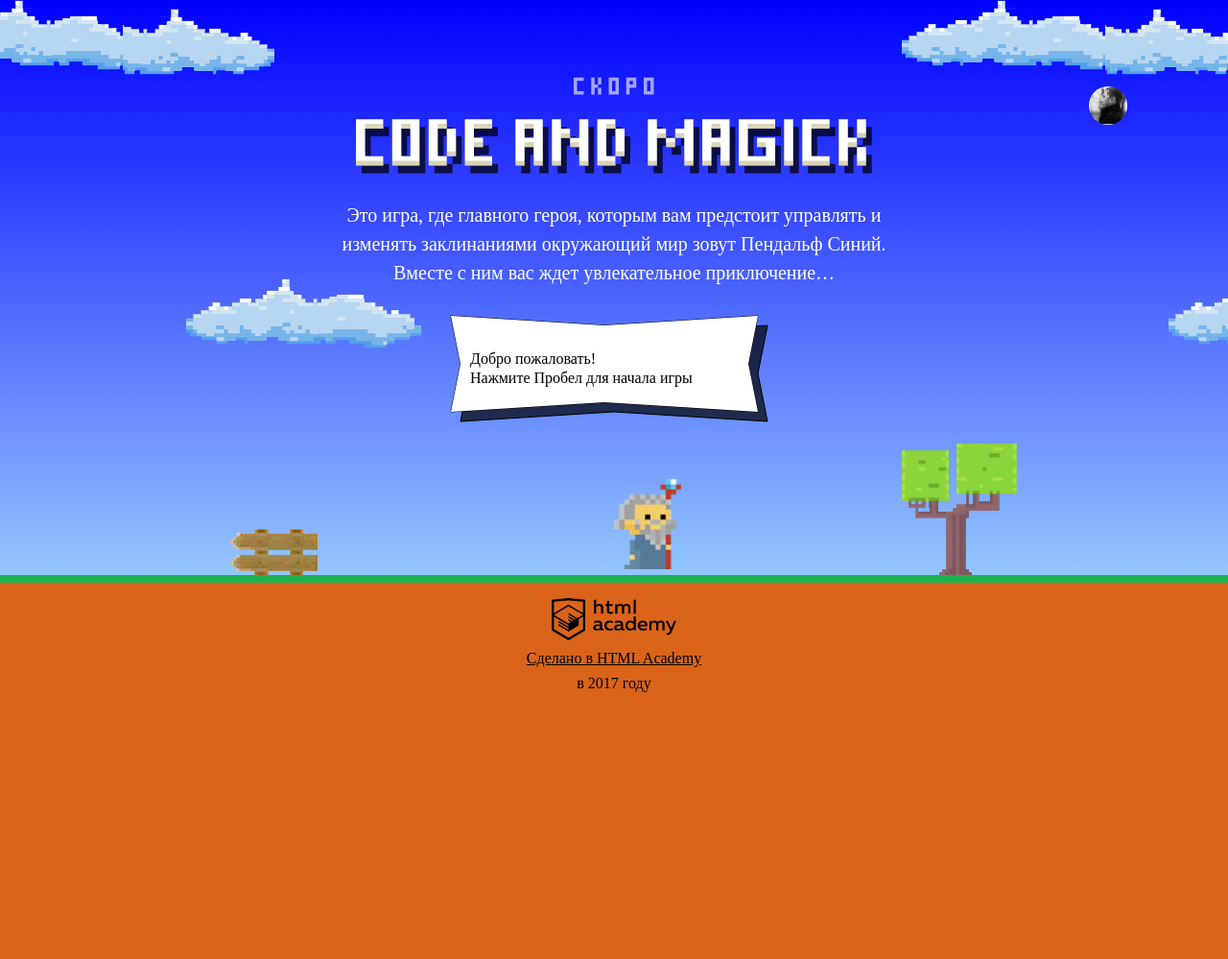
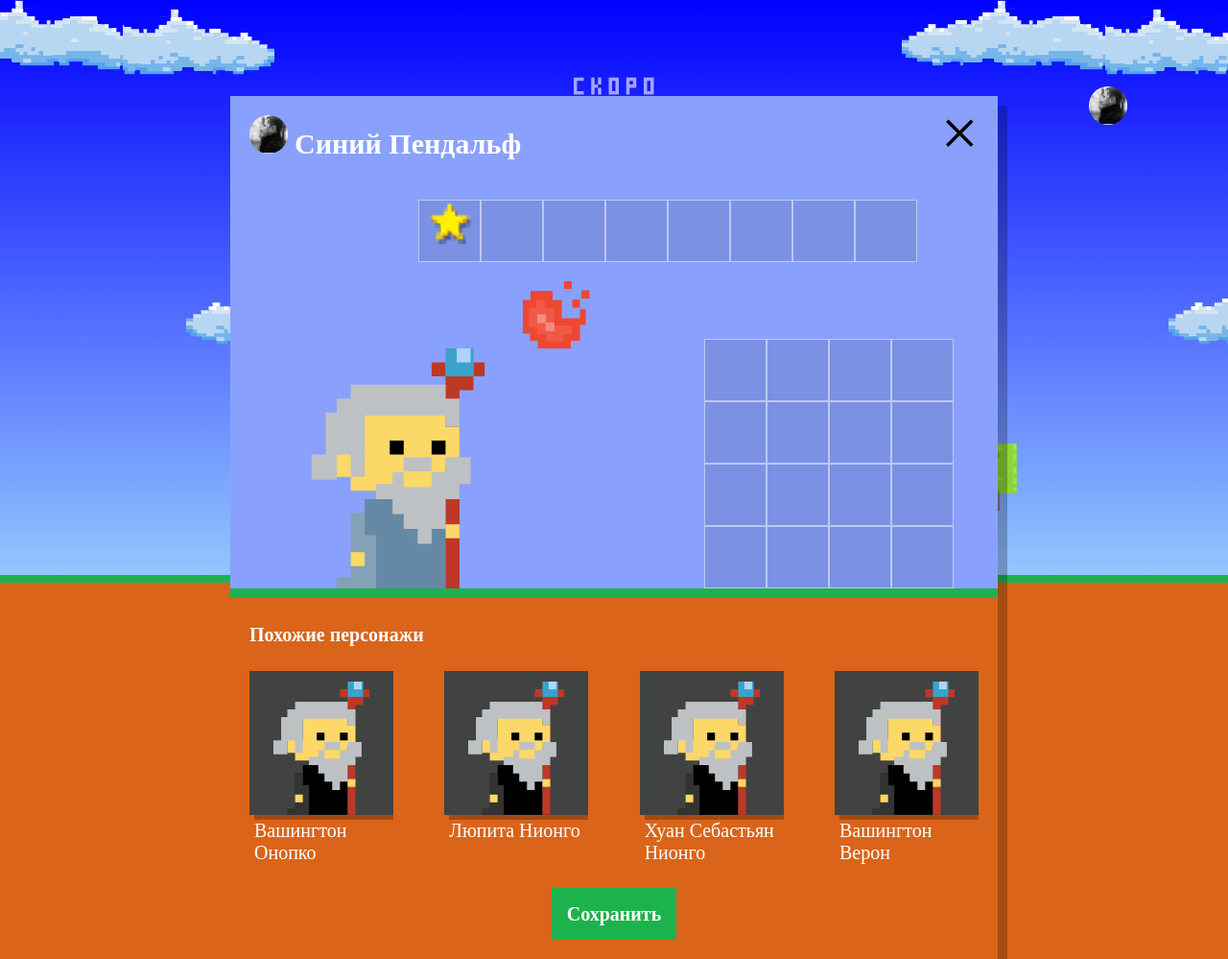
Before and after one commit to thitrylynx/289641-code-and-magick, a website: page index.html in a window 1280 px wide. Shown: the whole page at 96% size. Before the commit the page ends 800 px from the top, so only its background shows below. Drawn offline with Linux system fonts and the light colour scheme; a web font is replaced by a local one.

Commit message:
Add setup menu. Add wizard's name.

```diff
--- a/index.html
+++ b/index.html
@@ -172,7 +172,7 @@
     <p class="setup-similar-label"></p>
   </div>
 </template>
-
+<script src="./js/setup.js"></script>
 <script>
   var fireballSize = 22;
   var getFireballSpeed = function(left) {
--- /dev/null
+++ b/js/setup.js
@@ -0,0 +1,50 @@
+'use strict';
+
+var userDialog = document.querySelector('.setup');
+userDialog.classList.remove('hidden');
+document.querySelector('.setup-similar').classList.remove('hidden');
+
+var similarListElement = document.querySelector('.setup-similar-list');
+var similarWizardTemplate = document.querySelector('#similar-wizard-template').content;
+var WIZARD_FIRST_NAMES = ['Иван', 'Хуан Себастьян', 'Мария', 'Кристоф', 'Виктор', 'Юлия', 'Люпита', 'Вашингтон'];
+var WIZARD_LAST_NAMES = ['да Марья', 'Верон', 'Мирабелла', 'Вальц', 'Онопко', 'Топольницкая', 'Нионго', 'Ирвинг'];
+var COAT_COLORS = ['rgb(101, 137, 164)', 'rgb(241, 43, 107)', 'rgb(146, 100, 161)', 'rgb(56, 159, 117)', 'rgb(215, 210, 55)', 'rgb(0, 0, 0)'];
+var EYES_COLORS = ['black', 'red', 'blue', 'yellow', 'green'];
+
+
+var wizards = [
+  {
+    firstName: WIZARD_FIRST_NAMES[Math.floor(Math.random() * (WIZARD_FIRST_NAMES.length))],
+    lastName: WIZARD_LAST_NAMES[Math.floor(Math.random() * (WIZARD_LAST_NAMES.length))],
+    coatColor: COAT_COLORS[Math.floor(Math.random() * (COAT_COLORS.length))],
+    eyesColor: EYES_COLORS[Math.floor(Math.random() * (EYES_COLORS.length))]
+  },
+  {
+    firstName: WIZARD_FIRST_NAMES[Math.floor(Math.random() * (WIZARD_FIRST_NAMES.length))],
+    lastName: WIZARD_LAST_NAMES[Math.floor(Math.random() * (WIZARD_LAST_NAMES.length))],
+    coatColor: COAT_COLORS[Math.floor(Math.random() * (COAT_COLORS.length))],
+    eyesColor: EYES_COLORS[Math.floor(Math.random() * (EYES_COLORS.length))]
+  },
+  {
+    firstName: WIZARD_FIRST_NAMES[Math.floor(Math.random() * (WIZARD_FIRST_NAMES.length))],
+    lastName: WIZARD_LAST_NAMES[Math.floor(Math.random() * (WIZARD_LAST_NAMES.length))],
+    coatColor: COAT_COLORS[Math.floor(Math.random() * (COAT_COLORS.length))],
+    eyesColor: EYES_COLORS[Math.floor(Math.random() * (EYES_COLORS.length))]
+  },
+  {
+    firstName: WIZARD_FIRST_NAMES[Math.floor(Math.random() * (WIZARD_FIRST_NAMES.length))],
+    lastName: WIZARD_LAST_NAMES[Math.floor(Math.random() * (WIZARD_LAST_NAMES.length))],
+    coatColor: COAT_COLORS[Math.floor(Math.random() * (COAT_COLORS.length))],
+    eyesColor: EYES_COLORS[Math.floor(Math.random() * (EYES_COLORS.length))]
+  }
+];
+var test = wizards[0];
+var test2 = wizards[1];
+var test3 = wizards[2];
+var test4 = wizards[3];
+
+for (var i = 0; i < 4; i++) {
+  var wizardElement = similarWizardTemplate.cloneNode(true);
+  wizardElement.querySelector('.setup-similar-label').textContent = wizards[i].firstName + ' ' + wizards[i].lastName;
+  similarListElement.appendChild(wizardElement);
+}
```
